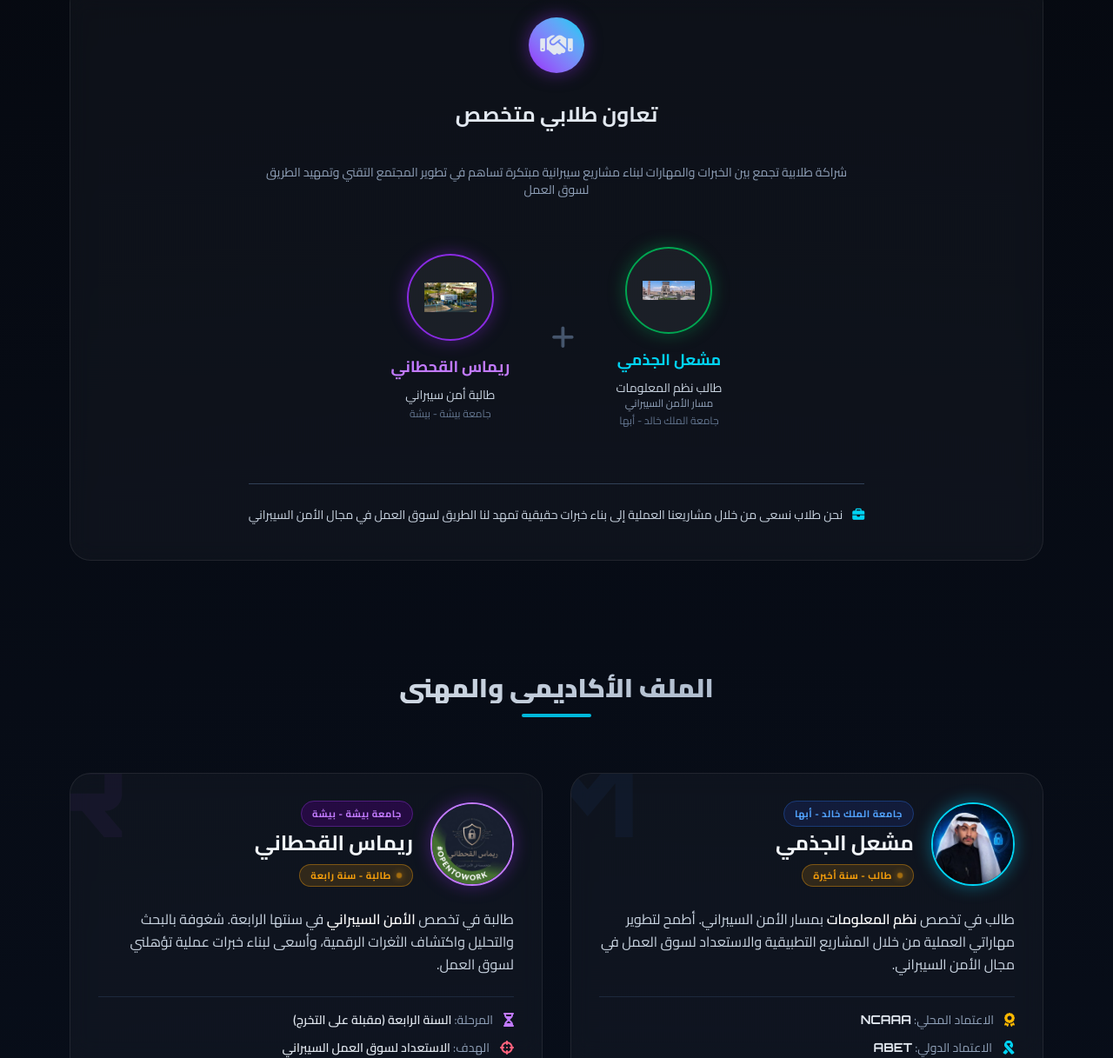
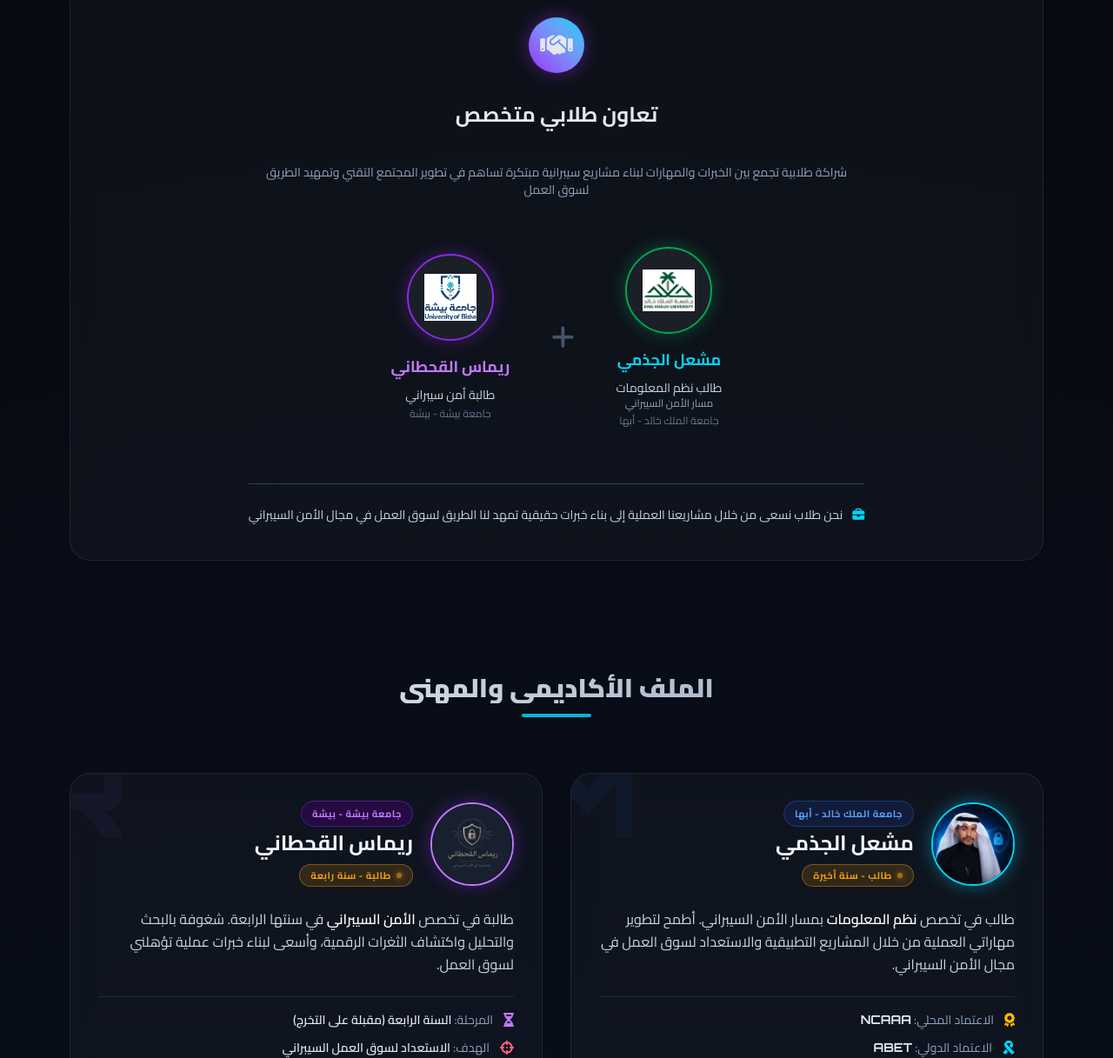
Before and after one commit to ish3-is/R-M, a plain HTML site: page index.html in a window 1280 px wide. Shown: the part 885-2102 px from the top of the page at 87% size. Drawn offline with nearby package versions, Linux system fonts and the light colour scheme.

Commit message:
Update index.html

```diff
--- a/index.html
+++ b/index.html
@@ -502,7 +502,7 @@
             <div class="flex flex-col md:flex-row items-center justify-center gap-12 w-full mt-6">
                 <div class="flex flex-col items-center gap-4">
                     <div class="university-logo kku-logo flex items-center justify-center bg-white">
-                        <img src="KKU.png"
+                        <img src="images.png"
                              alt="جامعة الملك خالد"
                              class="w-full h-full object-contain p-2"
                              onerror="this.parentElement.innerHTML='<div class=\'text-center\'><i class=\'fa-solid fa-university text-4xl text-[#00A651]\'></i><p class=\'text-[10px] text-[#00A651] font-bold mt-1\'>KKU</p></div>'">
@@ -521,7 +521,7 @@
 
                 <div class="flex flex-col items-center gap-4">
                     <div class="university-logo ub-logo flex items-center justify-center bg-white">
-                        <img src="Bisha.png"
+                        <img src="Bishaa.png"
                              alt="جامعة بيشة"
                              class="w-full h-full object-contain p-2"
                              onerror="this.parentElement.innerHTML='<div class=\'text-center\'><i class=\'fa-solid fa-university text-4xl text-[#8A2BE2]\'></i><p class=\'text-[10px] text-[#8A2BE2] font-bold mt-1\'>BU</p></div>'">
@@ -597,7 +597,7 @@
 
                 <div class="flex flex-col sm:flex-row items-center gap-5 mb-6 relative z-10">
                     <div class="w-24 h-24 rounded-full border-2 border-purple-400 overflow-hidden shadow-[0_0_20px_rgba(138,43,226,0.4)] bg-slate-900 shrink-0">
-                        <img src="reemas.png" alt="ريماس القحطاني" class="w-full h-full object-cover" onerror="this.src='https://api.dicebear.com/7.x/bottts/svg?seed=reemas'">
+                        <img src="1777444314865.jpg" alt="ريماس القحطاني" class="w-full h-full object-cover" onerror="this.src='https://api.dicebear.com/7.x/bottts/svg?seed=reemas'">
                     </div>
                     <div class="text-center sm:text-right">
                         <span class="text-[11px] font-bold uppercase tracking-wider text-purple-400 bg-purple-950/50 px-3 py-1 rounded-full border border-purple-500/30">جامعة بيشة - بيشة</span>
```
